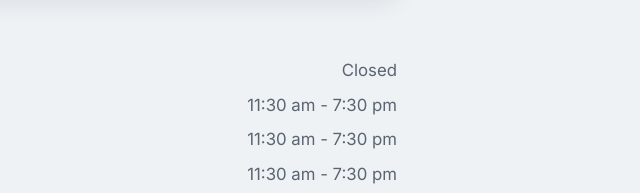
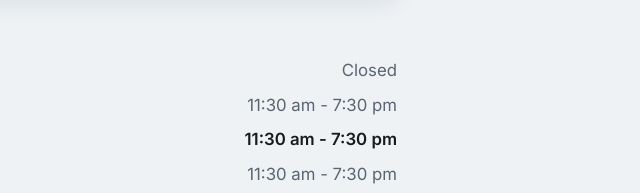
Before and after one commit to samky8/admareseafood, a website: page index.html in a window 1280 px wide. Shown: the part 6192-6385 px from the top of the page, 563-1203 px from the left. Drawn offline with nearby package versions, Linux system fonts and the light colour scheme; a web font is replaced by a local one.

Commit message:
Added visual style for current day of week in hours.

```diff
--- a/main.js
+++ b/main.js
@@ -22,10 +22,15 @@ const updateCurrentHours = () => {
     const close = Number(day.dataset.close);
     const isOpenNow = isToday && Number.isFinite(open) && Number.isFinite(close) &&
       currentMinutes >= open && currentMinutes < close;
+    const isClosedNow = isToday && !isOpenNow;
 
+    day.classList.toggle('is-today', isToday);
     day.classList.toggle('open-now', isOpenNow);
+    day.classList.toggle('closed-now', isClosedNow);
     if (isOpenNow) {
       day.setAttribute('aria-label', `${day.textContent.trim()} Open now`);
+    } else if (isClosedNow) {
+      day.setAttribute('aria-label', `${day.textContent.trim()} Closed now`);
     } else {
       day.removeAttribute('aria-label');
     }
--- a/style.css
+++ b/style.css
@@ -863,14 +863,25 @@ p:last-child { margin-bottom: 0; }
   gap: 0.65rem;
   align-items: center;
 }
+.hours-day.is-today {
+  font-weight: 700;
+}
 .hours-open-indicator {
   width: 0.6rem;
   height: 0.6rem;
   border-radius: 50%;
 }
-.hours-day.open-now .hours-open-indicator {
-  background: #20b15a;
-  box-shadow: 0 0 0 0 rgba(32, 177, 90, 0.45);
+.hours-day.open-now,
+.hours-day.closed-now {
+  --hours-indicator: 32, 177, 90;
+}
+.hours-day.closed-now {
+  --hours-indicator: 210, 42, 42;
+}
+.hours-day.open-now .hours-open-indicator,
+.hours-day.closed-now .hours-open-indicator {
+  background: rgb(var(--hours-indicator));
+  box-shadow: 0 0 0 0 rgba(var(--hours-indicator), 0.45);
   animation: hoursPulse 2.4s ease-in-out infinite;
 }
 .hours-day-name { font-weight: 700; }
@@ -878,17 +889,20 @@ p:last-child { margin-bottom: 0; }
   color: var(--color-text-muted);
   text-align: right;
 }
+.hours-day.is-today .hours-day-time {
+  color: var(--color-text);
+}
 
 @keyframes hoursPulse {
   0%, 100% {
     opacity: 0.65;
     transform: scale(0.92);
-    box-shadow: 0 0 0 0 rgba(32, 177, 90, 0.4);
+    box-shadow: 0 0 0 0 rgba(var(--hours-indicator), 0.4);
   }
   50% {
     opacity: 1;
     transform: scale(1.08);
-    box-shadow: 0 0 0 0.45rem rgba(32, 177, 90, 0);
+    box-shadow: 0 0 0 0.45rem rgba(var(--hours-indicator), 0);
   }
 }
 
```
